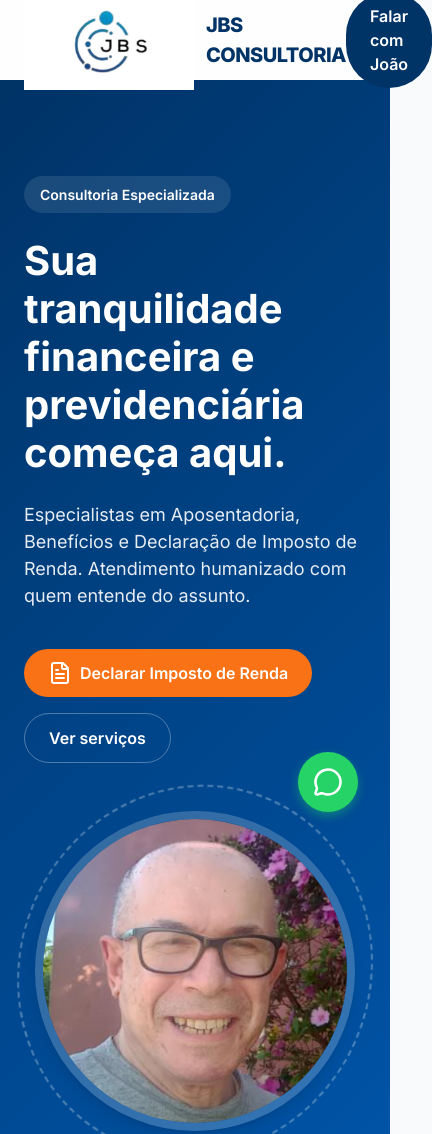
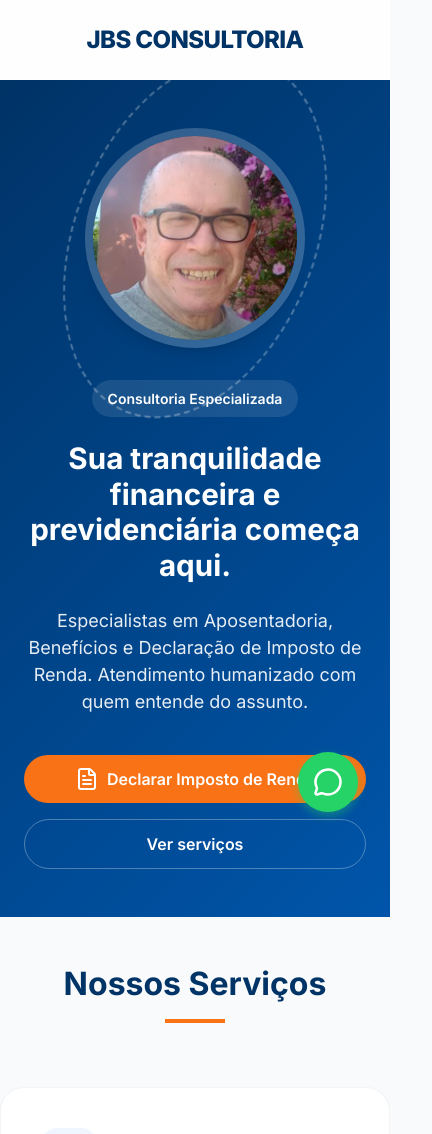
Before and after one commit to caladojuliocesar-eng/jbs, a website built with Vite: page index.html in a window 390 px wide. Shown: the top 1134 px of the page, 432 px wide, since content can reach past the window. Built offline with nearby package versions, Linux system fonts and the light colour scheme.

Commit message:
refactor: optimize mobile UX and remove header logo

```diff
--- a/index.html
+++ b/index.html
@@ -17,7 +17,6 @@
     <nav>
         <div class="container nav-content">
             <div class="logo-container">
-                <img src="/LOGO.jpeg" alt="JBS Consultoria Logo" class="logo-img">
                 <span class="brand-name">JBS CONSULTORIA</span>
             </div>
             <a href="https://wa.me/5511963095988" class="btn btn-primary">
--- a/style.css
+++ b/style.css
@@ -109,15 +109,15 @@ nav {
 }
 
 .logo-img {
-  height: 100px; /* Reduced from original logo size for clarity */
-  width: auto;
+  display: none; /* Removed as it conflicted with brand name text */
 }
 
 .brand-name {
-  font-size: 1.25rem;
+  font-size: 1.5rem;
   font-weight: 800;
   letter-spacing: -0.025em;
   color: var(--primary);
+  text-transform: uppercase;
 }
 
 /* Hero Section */
@@ -132,13 +132,16 @@ nav {
 .hero-grid {
   display: grid;
   grid-template-columns: 1fr;
-  gap: 3rem;
+  gap: 2rem;
   align-items: center;
+  text-align: center;
 }
 
 @media (min-width: 768px) {
   .hero-grid {
     grid-template-columns: 1fr 1fr;
+    text-align: left;
+    gap: 3rem;
   }
 }
 
@@ -177,8 +180,8 @@ nav {
 }
 
 .hero-img-wrapper {
-  width: 320px;
-  height: 320px;
+  width: 220px;
+  height: 220px;
   border-radius: 50%;
   border: 8px solid rgba(255, 255, 255, 0.2);
   overflow: hidden;
@@ -315,7 +318,45 @@ footer {
   margin-top: 2rem;
 }
 
-/* Floating WhatsApp */
+/* Global Mobile Overrides */
+@media (max-width: 767px) {
+  .nav-content {
+    justify-content: center;
+  }
+
+  .nav-content .btn {
+    display: none; /* Keep header clean on mobile */
+  }
+
+  .section-padding {
+    padding: 3rem 0;
+  }
+
+  .hero {
+    padding: 3rem 0;
+  }
+
+  .hero h1 {
+    font-size: 1.85rem;
+  }
+
+  .btn {
+    width: 100%;
+  }
+
+  .hero-grid > div:first-child {
+    order: 2; /* Move text below image on mobile for better flow? Or keep text first?
+                 User wants "experience better". Usually Image then headline is good,
+                 but Headline then small image then CTA is very high conversion.
+                 Let's keep text first but move image above the CTA buttons if possible.
+                 Actually, I'll keep the image small and above the text for mobile. */
+  }
+
+  .hero-img-container {
+    order: 1;
+  }
+}
+  /* Floating WhatsApp */
 .whatsapp-float {
   position: fixed;
   bottom: 2rem;
```
